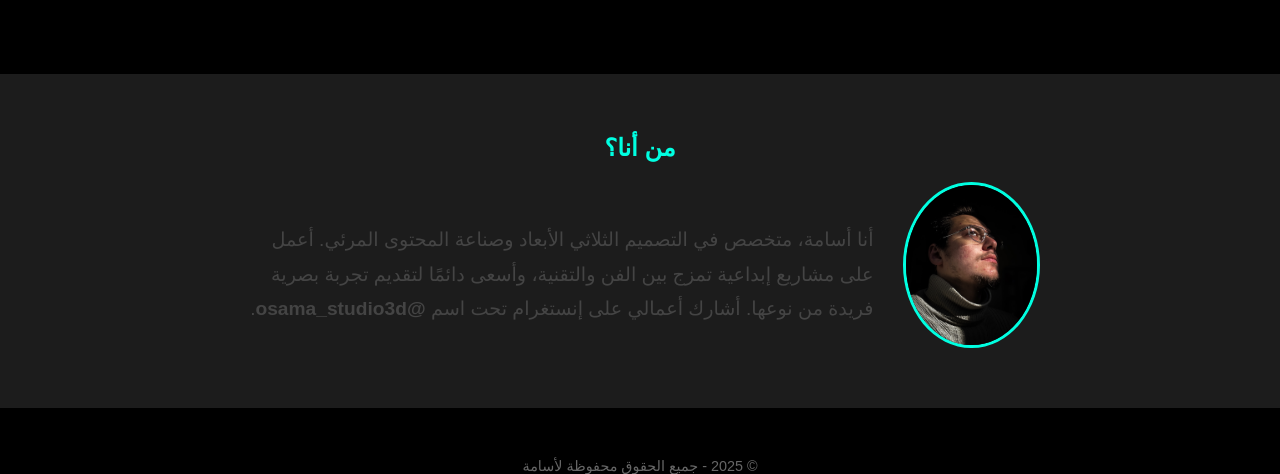
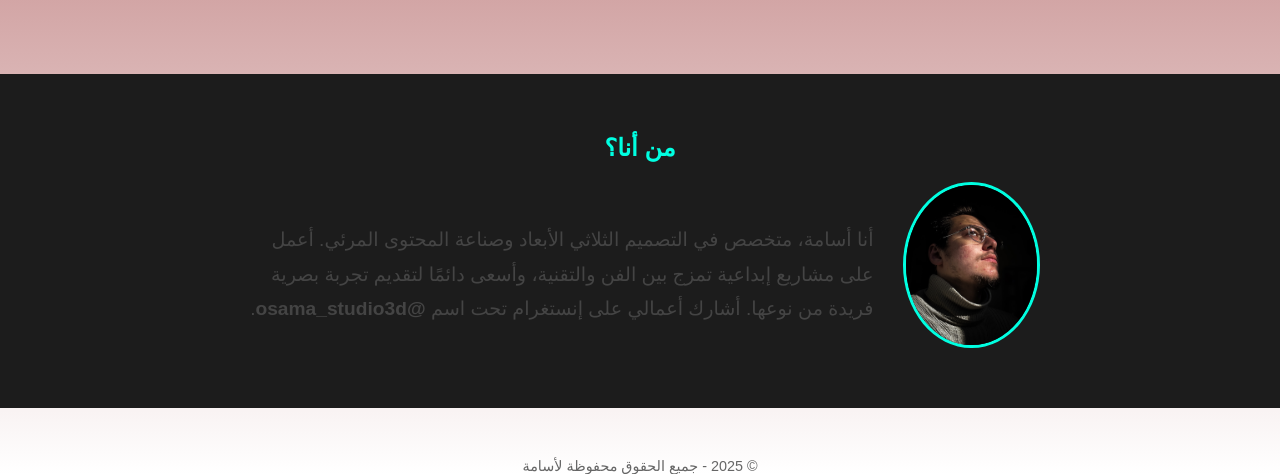
Before and after one commit to editwosama/editwosama.github.io, a plain HTML site: page index.html in a window 1280 px wide. Shown: the part 874-1348 px from the top of the page. Drawn offline with Linux system fonts and the light colour scheme.

Commit message:
Update index.html

```diff
--- a/index.html
+++ b/index.html
@@ -7,7 +7,7 @@
   <style>
     body {
       font-family: 'Arial', sans-serif;
-      background-color: #000000;
+      background: linear-gradient(to bottom, #800000, #ffffff);
       color: #000;
       margin: 0;
       padding: 0;
```
